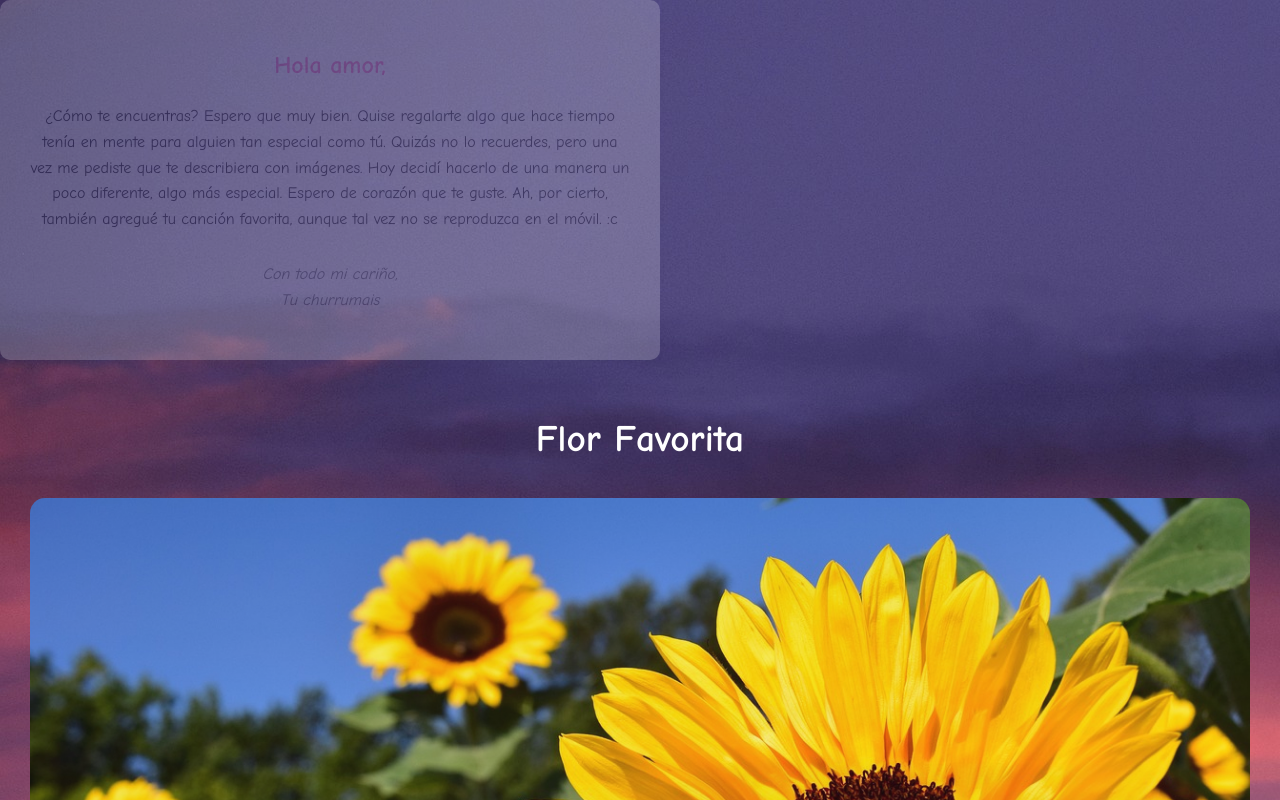
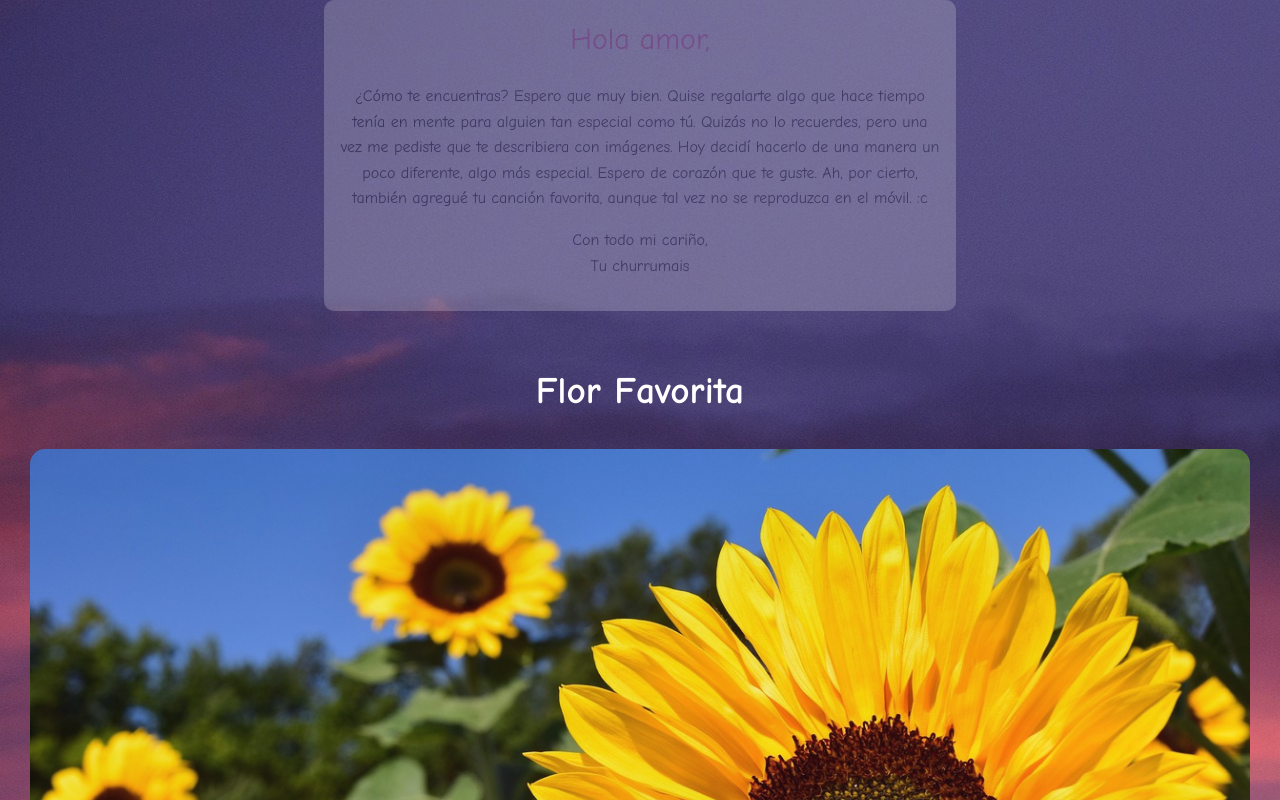
Before and after one commit to ferho20u12/lita, a plain HTML site: page index.html in a window 1280 px wide. Shown: the top 800 px of the page. Drawn offline with nearby package versions, Linux system fonts and the light colour scheme.

Commit message:
fixed css

```diff
--- a/css/style.css
+++ b/css/style.css
@@ -7,31 +7,29 @@ body {
     background-image: url('../public/images/background.jpg');
     color: white;
 }
+
+
+
 .message-container {
     background-color: #fff;
+    max-width: 600px; /* Ajusta el ancho máximo según tus necesidades */
+    margin: 0 auto;   /* Márgenes automáticos para centrar horizontalmente */
+    padding: 1rem;    /* Espaciado interno opcional */
+    box-shadow: 0 4px 8px rgba(0, 0, 0, 0.1);
+    opacity: 20%;
     border-radius: 10px;
-    box-shadow: 0 4px 8px rgba(0, 0, 0, 0.1);
-    padding: 30px;
-    max-width: 600px;
-    text-align: center;
-    opacity: 20%;
-    color:black;
     line-height: 1.6;
     font-size: 16px;
+    color:black;
+    text-align: center; /* Centrar el texto dentro del div */
 }
-p {
-    line-height: 1.6;
-}
-h1 {
+
+.title {
     color: #ff69b4;
-    font-size: 24px;
+    font-size: 30px;
     margin-bottom: 20px;
 }
-.signature {
-    margin-top: 30px;
-    font-style: italic;
-    color: #555;
-}
+
 /* Contenedor general */
 .container {
     width: calc(100% - 60px); /* Restamos 30px de margen en cada lado */
@@ -52,7 +50,7 @@ h1 {
 .image-container {
     width: 100%;
     max-width: 100%; /* Asegura que las imágenes ocupen todo el ancho en móviles */
-    height: 450px;
+    height: auto;
     margin-bottom: 20px;
 }
 
@@ -84,7 +82,7 @@ h1 {
     }
 
     p {
-        font-size: 25px; /* Tamaño de texto más grande para móviles */
+        font-size: 16px; /* Tamaño de texto más grande para móviles */
     }
 }
 
@@ -96,7 +94,7 @@ h1 {
 .glide__slide img {
     width: 100%;
     height: auto;
-    object-fit: cover;
+    object-fit: scale-down;
     border-radius: 15px;
 }
 
--- a/index.html
+++ b/index.html
@@ -13,7 +13,7 @@
 <body>
     <audio id="miCancion" src="./public/music/post_malone_allergic.mp3" autoplay loop></audio>
     <div class="message-container">
-        <h1>Hola amor,</h1>
+        <div class="title">Hola amor,</div>
 
         ¿Cómo te encuentras? Espero que muy bien. Quise regalarte algo que hace tiempo tenía en mente para alguien tan especial como tú. Quizás no lo recuerdes, pero una vez me pediste que te describiera con imágenes. Hoy decidí hacerlo de una manera un poco diferente, algo más especial.
         Espero de corazón que te guste. Ah, por cierto, también agregué tu canción favorita, aunque tal vez no se reproduzca en el móvil. :c
@@ -132,12 +132,6 @@
 
     <!-- Cargar los scripts de Glide.js -->
     <script src="https://cdn.jsdelivr.net/npm/@glidejs/glide@3.4.1/dist/glide.min.js"></script>
-    <script>
-        document.addEventListener('DOMContentLoaded', function () {
-            new Glide('.glide').mount();
-        });
-    </script>
-
     <script src="./js/scripts.js"></script>
 </body>
 </html>
--- a/js/scripts.js
+++ b/js/scripts.js
@@ -3,7 +3,6 @@ window.onload = function() {
     audio.play();
 };
 
-// Inicializa el carrusel mostrando la primera imagen
-showSlide(currentSlide);
-
-setInterval(showNextItem, 4000);
+document.addEventListener('DOMContentLoaded', function () {
+    new Glide('.glide').mount();
+});
```
